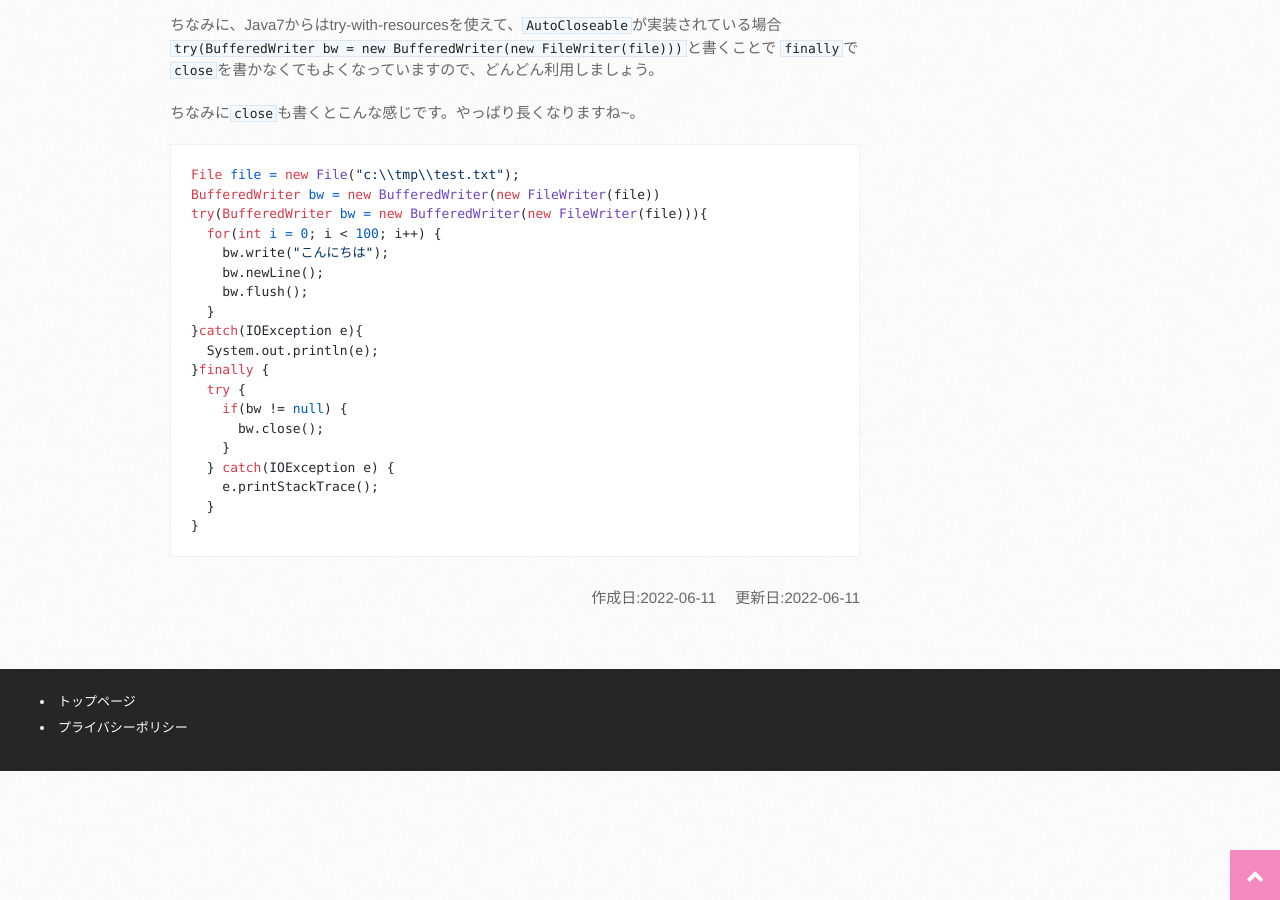
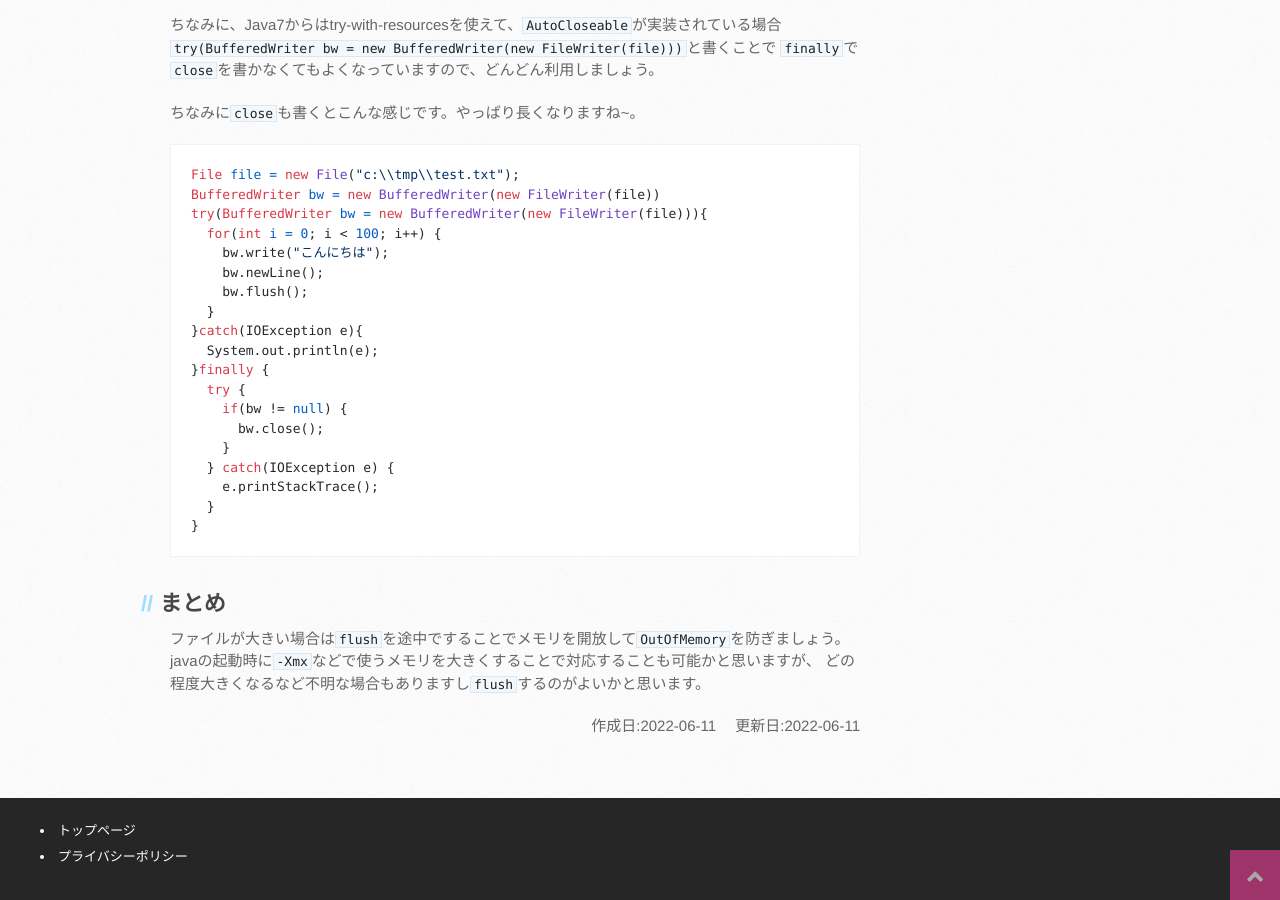
Before and after one commit to mtaketani113/mtaketani113.github.io, a Jekyll site: the page built from it/java/flushWriter.md, in a window 1280 px wide and 900 px high, scrolled down 891 px. Built offline with Jekyll 4.4.1, drawn with Linux system fonts in a browser that asks for light colours; nearby versions of some CDN libraries; comment, search, counter and statistics services are not loaded; the repository's description, which GitHub fills in, is left out.

Commit message:
まとめを追加

````diff
--- a/it/java/flushWriter.md
+++ b/it/java/flushWriter.md
@@ -60,3 +60,9 @@ try(BufferedWriter bw = new BufferedWriter(new FileWriter(file))){
   }
 }
 ```
+
+## まとめ
+
+ファイルが大きい場合は`flush`を途中ですることでメモリを開放して`OutOfMemory`を防ぎましょう。
+javaの起動時に`-Xmx`などで使うメモリを大きくすることで対応することも可能かと思いますが、
+どの程度大きくなるなど不明な場合もありますし`flush`するのがよいかと思います。
````
